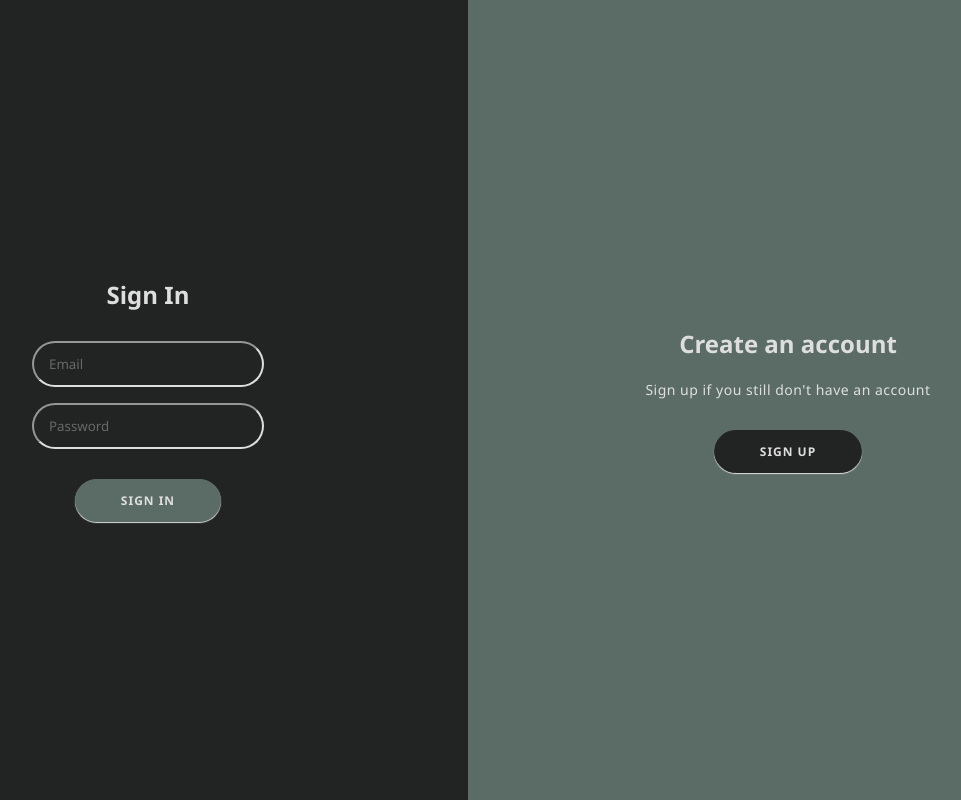
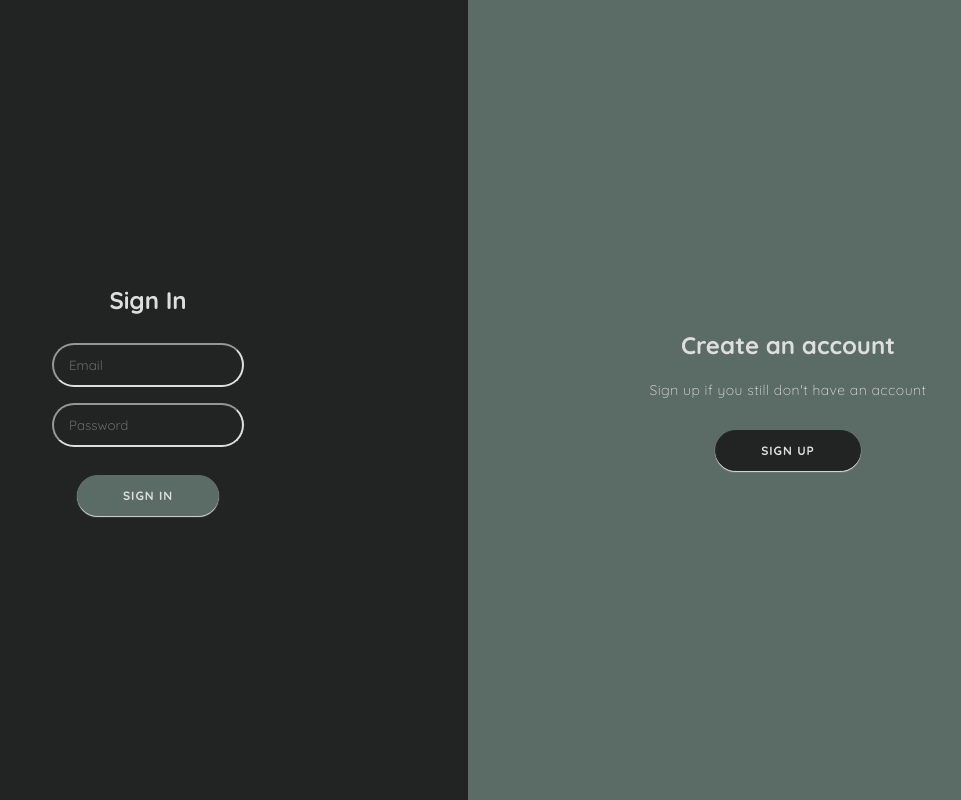
Before and after one commit to Fr4nEscobar/CashWise, an Angular app: page / in a window 1280 px wide. Shown: the whole page, without its empty margins (172-1133 px from the left). Built offline with nearby package versions, Linux system fonts and the light colour scheme.

Commit message:
Css changes (home component)

```diff
--- a/src/app/aside/aside.component.css
+++ b/src/app/aside/aside.component.css
@@ -12,7 +12,6 @@
     color: #111412;
     transition: ease-in-out 0.3s;
     overflow: hidden;
-    font-family:'Segoe UI', Tahoma, Geneva, Verdana, sans-serif;
     font-weight: bolder;
     float: left;
 }
--- a/src/app/home/home.component.css
+++ b/src/app/home/home.component.css
@@ -1,4 +1,4 @@
-#container {
+  #container {
   position: absolute;
   height: 45vw;
   width: 40vw;
@@ -7,21 +7,25 @@
   top: 50%;
   left: 50%;
   transform: translate(-50%, -50%);
-  display: flex;
+  display: grid;
   justify-content: center;
+  color: #667972;
+  font-weight: bold;
+  padding-left: 2rem;
+  padding-right: 2rem;
+  padding-top: 2.5rem;
+  padding-bottom: 2.5rem;
+  margin-top: 2.5rem;
+  margin-bottom: 2.5rem;
+  grid-template-areas:
+    'budgetData'
+    'transferData';
+  grid-template-columns: 1fr; /* Una columna para budgetData */
+  grid-template-rows: auto auto;
+  /* Tres filas automáticas para budgetData, transferData y graphData */
+  grid-gap: 10px; /* Espacio entre las celdas */
 }
 
-.data {
-  display: flex;
-  flex-direction: column;
-  padding-left: 2rem;
-  padding-right: 2rem;
-  color: #667972;
-  font-weight: bold;
-  font-family: "Segoe UI", Tahoma, Geneva, Verdana, sans-serif;
-  padding-top: 2.5rem;
-  padding-bottom: 2.5rem;
-}
 
 .budgetData {
   background-color: #222423;
@@ -29,17 +33,13 @@
   width: 35vw;
   border-radius: 1.5rem;
   text-align: center;
-  margin-bottom: 1.25rem;
   display: flex;
   flex-direction: row;
   align-items: center;
   justify-content: space-between;
-}
-
-.secondContainer {
-  display: flex;
-  flex-direction: row;
-  justify-content: space-between;
+  grid-area: budgetData;
+  align-self: center;
+  justify-self: center;
 }
 
 .transferData {
@@ -48,6 +48,8 @@
   width: 20vw;
   border-radius: 1.5rem;
   margin-top: 1.25rem;
+  grid-area: transferData;
+  width: 48%;
 }
 
 .graphData {
@@ -56,6 +58,9 @@
   width: 12.5vw;
   border-radius: 1.5rem;
   margin-top: 1.25rem;
+  grid-area: transferData;
+  width: 48%;
+  justify-self: end;
 }
 
 .budgetAndSpend {
@@ -63,12 +68,14 @@
   flex-direction: column;
   width: 25vw;
   justify-content: space-around;
+  align-items: end;
   padding: none;
   margin: none;
 }
 
 #remainingBudget {
   width: 25vw;
+  font-size: 4rem;
 }
 
 #monthlyBudget {
@@ -87,6 +94,8 @@
   padding: none;
   margin-top: 0rem;
   margin-bottom: 0rem;
+  align-self: center;
+  justify-content: center;
 }
 
 #equals {
@@ -95,7 +104,8 @@
 .monthly {
   display: flex;
   flex-direction: row;
-  justify-content: center;
+  justify-self: center;
+  align-self: center;
 }
 
 .monthly h2 {
@@ -104,9 +114,6 @@
   justify-content: center;
 }
 
-.monthly p {
-  justify-content: center;
-}
 
 .transferData {
   display: flex;
@@ -133,4 +140,5 @@
     background-color: #222423;
     color: #667972;
     border: none;
+
 }
--- a/src/app/home/home.component.html
+++ b/src/app/home/home.component.html
@@ -1,39 +1,37 @@
-<div id="container">
-    <div class="data">
-        <div class="budgetData">
-            <div class="budgetAndSpend">
+<section id="container">
+  <section class="budgetData">
+    <section class="budgetAndSpend">
       <div class="monthly">
-                    <p id="monthlyBudget">MONTHLY BUDGET: </p>
-                    <h2>{{user.monthlyBudget}}</h2>
+        <p id="monthlyBudget">MONTHLY BUDGET: {{ user.monthlyBudget }}</p>
       </div>
 
       <h2 id="minus">-</h2>
       <div class="monthly">
-                    <p id="monthlySpend">MONTHLY SPEND: </p>
-                    <h2>{{user.monthlySpend}}</h2>
+        <p id="monthlySpend">MONTHLY SPEND: {{ user.monthlySpend }}</p>
       </div>
+    </section>
 
-            </div>
+
     <h2 id="equals">=</h2>
     <div id="remainingBudget">
-                <h1>{{calculateRemaining()}}</h1>
+      <h1>{{ calculateRemaining() }}</h1>
     </div>
-        </div>
-        <div class="secondContainer">
-            <div class="transferData">
+  </section>
+
+  <section class="transferData">
     <ul class="transactionList">
       <li class="transactionItem">
         <button class="newTransaction">New transaction</button>
       </li>
+
       <li class="transactionItem" *ngFor="let t of user.transactions">
-                        {{t.amount}}
-                        {{t.date}}
+        {{ t.amount }}
+        {{ t.date }}
       </li>
     </ul>
-            </div>
-            <div class="graphData">
+  </section>
 
-            </div>
-        </div>
-    </div>
-</div>
+  <section class="graphData">
+
+  </section>
+</section>
--- a/src/app/login/login.component.css
+++ b/src/app/login/login.component.css
@@ -1,6 +1,5 @@
  * {
     box-sizing: border-box;
-    font-family: 'Segoe UI', Tahoma, Geneva, Verdana, sans-serif;
     color: #ffffff;
 }
 
--- a/src/index.html
+++ b/src/index.html
@@ -1,11 +1,17 @@
-<!doctype html>
+<!DOCTYPE html>
 <html lang="en">
   <head>
-  <meta charset="utf-8">
+    <meta charset="utf-8" />
     <title>CashWise</title>
-  <base href="/">
-  <meta name="viewport" content="width=device-width, initial-scale=1">
-  <link rel="icon" type="image/x-icon" href="favicon.ico">
+    <base href="/" />
+    <meta name="viewport" content="width=device-width, initial-scale=1" />
+    <link rel="icon" type="image/x-icon" href="favicon.ico" />
+    <link rel="preconnect" href="https://fonts.googleapis.com" />
+    <link rel="preconnect" href="https://fonts.gstatic.com" crossorigin />
+    <link
+      href="https://fonts.googleapis.com/css2?family=Quicksand:wght@300&display=swap"
+      rel="stylesheet"
+    />
   </head>
   <body>
     <app-root></app-root>
--- a/src/styles.css
+++ b/src/styles.css
@@ -2,3 +2,12 @@ body{
     background-color: #222423;
     margin: 0;
 }
+
+@font-face {
+    font-family: "Quicksand";
+    src: url(./assets/Quicksand-VariableFont_wght.ttf);
+}
+
+*{
+    font-family: 'Quicksand';
+}
```
Also changed, not shown: src/assets/Quicksand-VariableFont_wght.ttf (added). Lines whose indentation alone changed are shown as unchanged.
